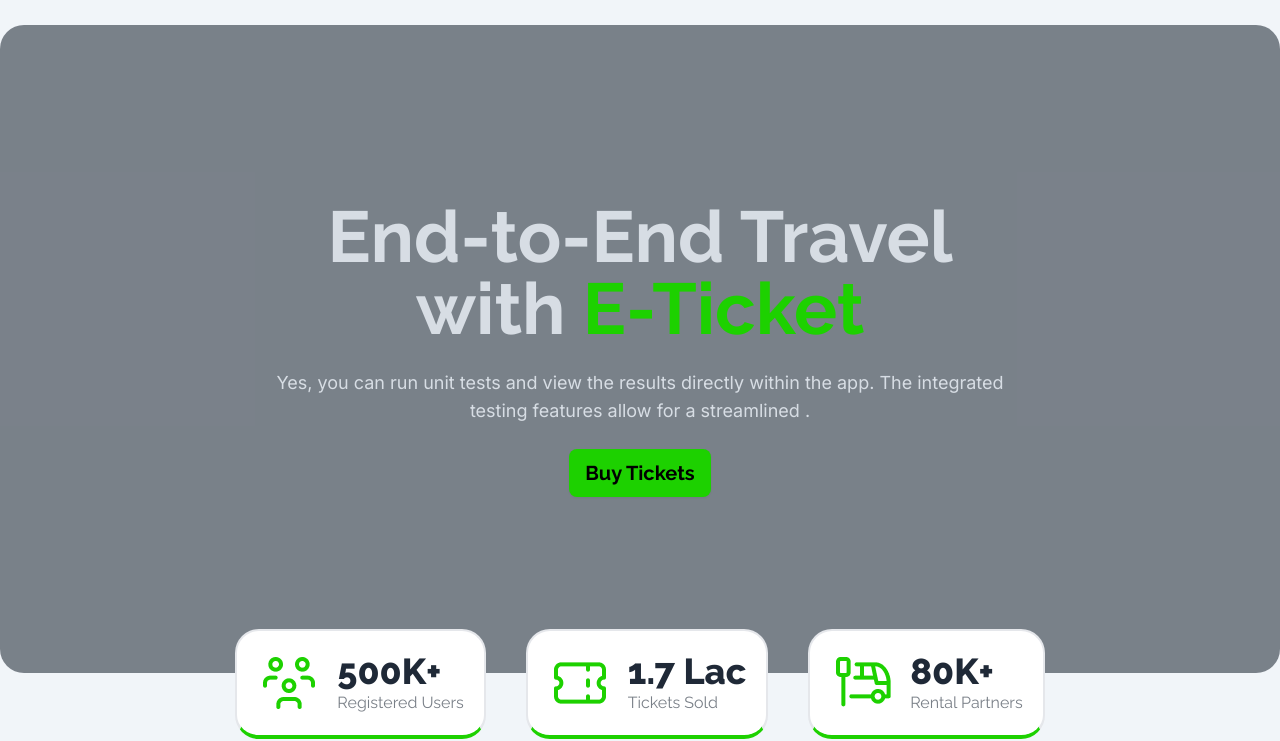
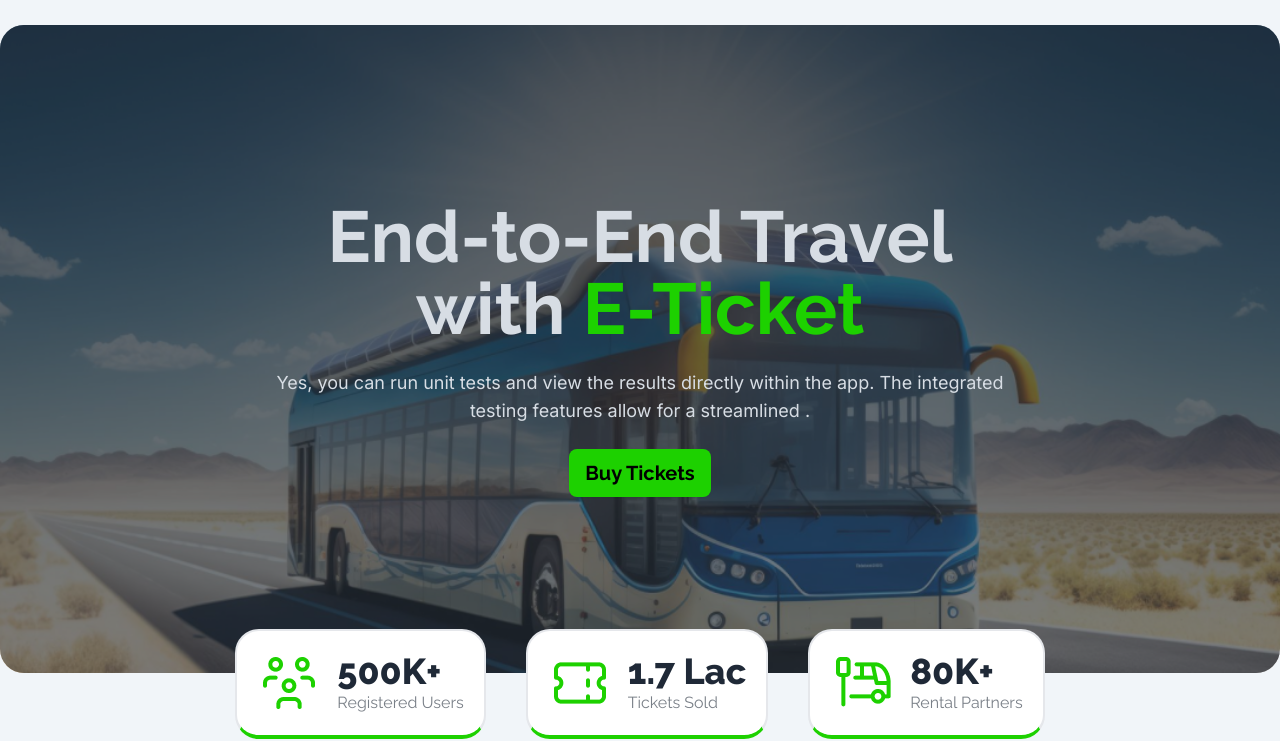
Before and after one commit to ahsanrkabir/e-ticket-js, a plain HTML site: page index.html in a window 1280 px wide. Shown: the part 83-824 px from the top of the page. Drawn offline with nearby package versions, Linux system fonts and the light colour scheme; the site is published under a folder, as on GitHub Pages, so addresses that start at the root find nothing.

Commit message:
refactored code

```diff
--- a/index.html
+++ b/index.html
@@ -50,7 +50,7 @@
             </div>
         </div>
         <!-- banner section-->
-        <div class="hero h-full rounded-3xl" style="background-image: url(/images/banner.png);">
+        <div class="hero h-full rounded-3xl" style="background-image: url(./images/banner.png);">
             <div class="hero-overlay bg-opacity-60 rounded-3xl"></div>
             <div class="hero-content text-center text-neutral-content">
                 <div class="w-auto lg:w-[750px] py-12 lg:py-40 space-y-6">
```
